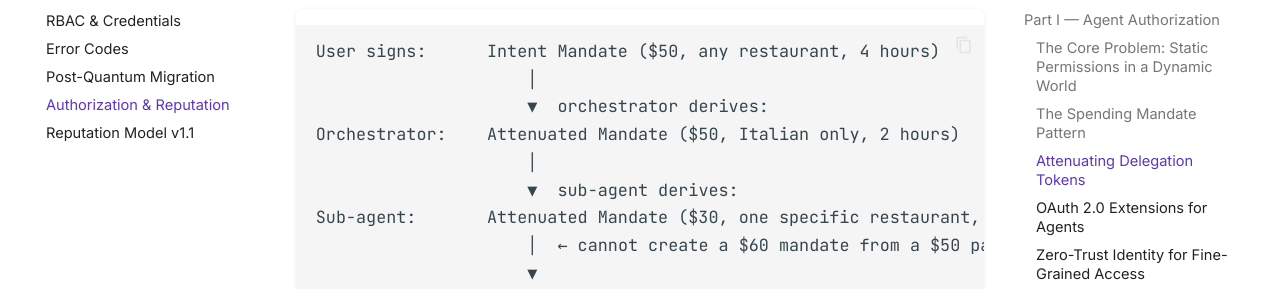
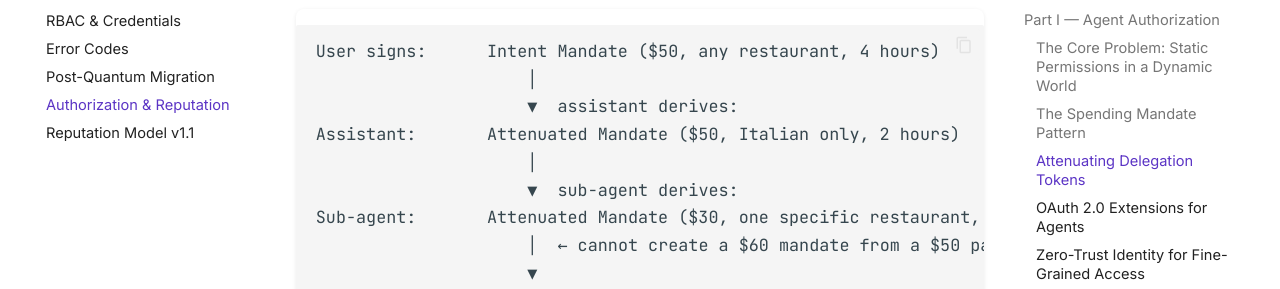
Before and after one commit to ArohaLabs/aroha-protocol, an MkDocs documentation site: the page built from docs/agent-authorization-and-reputation.md, in a window 1280 px wide and 900 px high, scrolled down 3026 px. Shown: the part 165-454 px from the top of the window. Built offline with MkDocs 1.6.1 and Material for MkDocs 9.7.7, drawn with Linux system fonts in a browser that asks for light colours; comment, search, counter and statistics services are not loaded; the version menu is left out.

Commit message:
docs: any agent can delegate, not only an orchestrator (#35)
Aroha lets any agent that delegates narrow what it was given. The README
tagline, quick-start example and "How it works" steps said "orchestrator"
where they meant the agent that delegates; the website already says
"assistant". Rename the example's orchestrator to assistant, describe the
attenuation step as done by any agent, and fix the same generic use in the
attenuation diagram (agent-authorization-and-reputation.md) and the
credentials attenuation example.

Uses that name a real role or package (the orchestrator extension, sagas,
CSN, settlement, escrow, CLI agent types, API parameters) and normative
spec text are unchanged.

Signed-off-by: projectmed99 <projectmed99@gmail.com>
Co-authored-by: Claude Opus 5.5 <noreply@anthropic.com>

````diff
--- a/docs/agent-authorization-and-reputation.md
+++ b/docs/agent-authorization-and-reputation.md
@@ -96,8 +96,8 @@ The answer is **monotonic attenuation**, formalised in IETF draft `draft-niyikiz
 ```
 User signs:      Intent Mandate ($50, any restaurant, 4 hours)
                      │
-                     ▼  orchestrator derives:
-Orchestrator:    Attenuated Mandate ($50, Italian only, 2 hours)
+                     ▼  assistant derives:
+Assistant:       Attenuated Mandate ($50, Italian only, 2 hours)
                      │
                      ▼  sub-agent derives:
 Sub-agent:       Attenuated Mandate ($30, one specific restaurant, 30 min)
````
Also changed, not shown: README.md (+9 -9 lines), docs/packages/credentials.md (+2 -2 lines).
